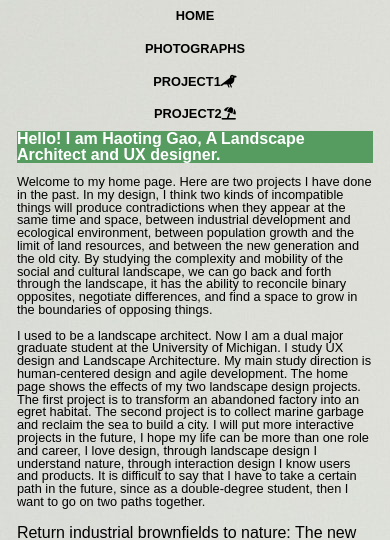
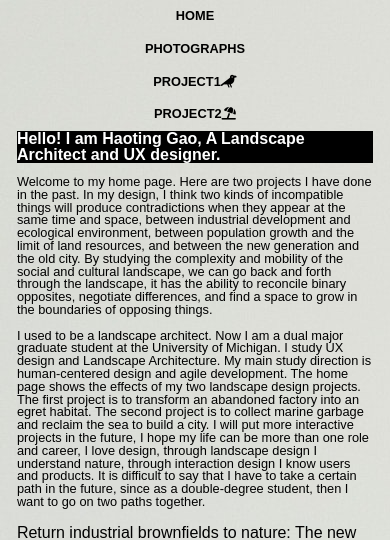
Before and after one commit to gaohaoting/portfolio_mobile, a plain HTML site: page index.html in a window 390 px wide. Shown: the top 540 px of the page. Drawn offline with Linux system fonts and the light colour scheme.

Commit message:
Add files via upload

```diff
--- a/css/style.css
+++ b/css/style.css
@@ -14,7 +14,7 @@ h1{
     font-size: 2em;
     font-weight: bold;
     color:white;
-    background-color: #569C60;
+    background-color: black;
   }
 h2{
     font-size: 1.5em;
@@ -135,7 +135,7 @@ footer{
         font-size: 1em;
         font-weight: bold;
         color:white;
-        background-color: #569C60;
+        background-color: black;
       }
     h2{
         font-size: 1em;
--- a/index.html
+++ b/index.html
@@ -10,10 +10,6 @@
         <link href="https://fonts.googleapis.com/css2?family=Space+Mono&display=swap" rel="stylesheet">
 	    <script src="https://kit.fontawesome.com/9157b1a671.js" crossorigin="anonymous"></script>
     </head>
-    <form
-  action="https://formspree.io/f/xvoyvdgl"
-  method="POST"
->
     <body>
         <div class="container">
         <div class="skip"><a href="#main">Skip to Main Content</a></div>
@@ -71,8 +67,6 @@
             <h3>Street</h3>
             <p>An orange building with a pitched roof that harmonizes with the existing site in Bali.</p>
             <img class="p2" src = "image/b_g3.jpeg" alt ="Egrets Station Concept">
-            </div>
-            </div>
             <!--<label>
             Your email:
             <input type="email" name="email">
@@ -85,8 +79,9 @@
             <button type="submit">Send</button>
             </form> -->
         </main>
-    <footer>
+        <footer>
         <p>Haoting Gao's portfolio &copy; 2022</p>
-    </footer>
+        </footer>
+        </div>
     </body>
 </html>
```
